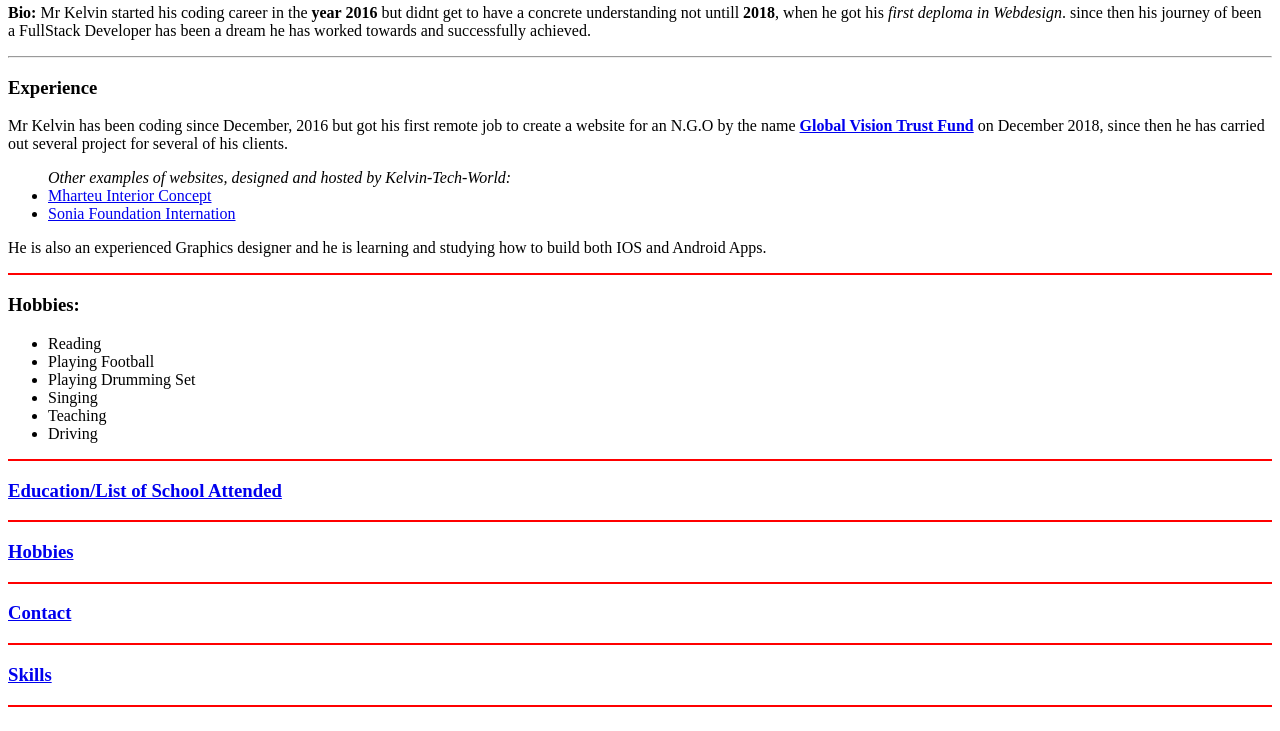
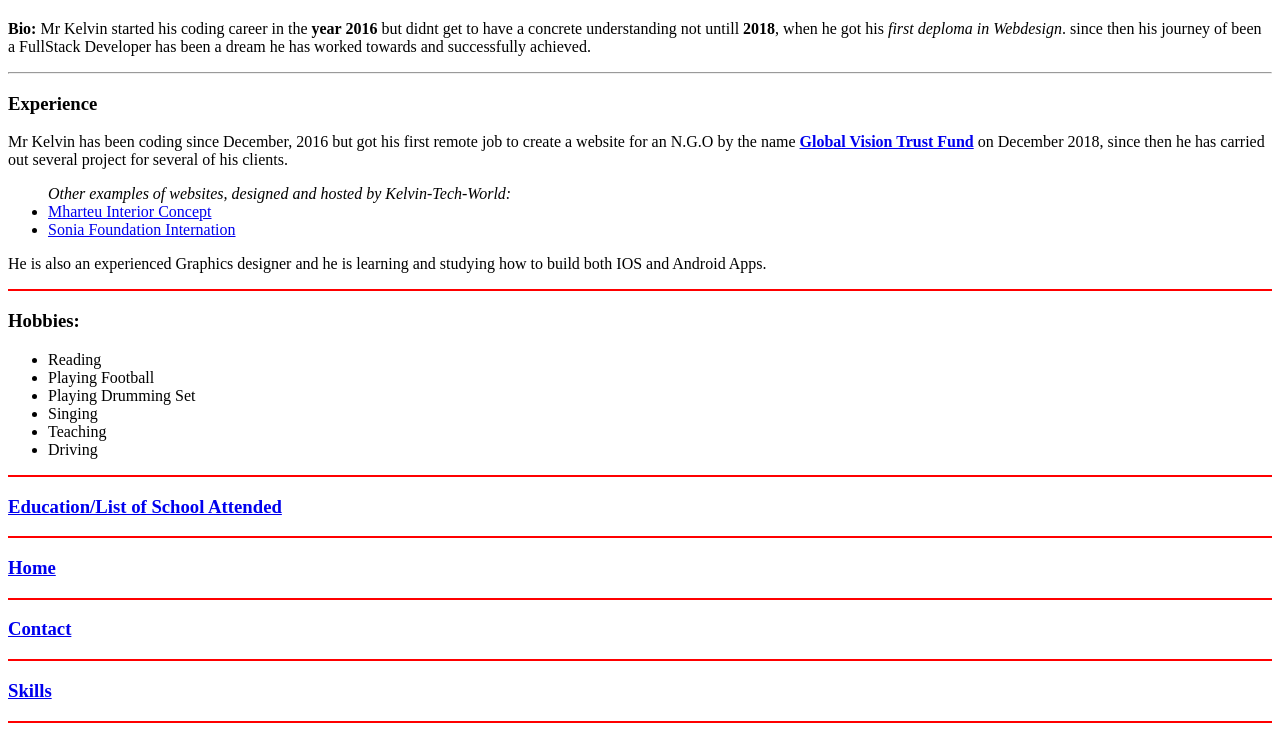
Before and after one commit to Kel2020/cv, a plain HTML site: page hobby.html in a window 1280 px wide. Shown: the part 314-1045 px from the top of the page. Drawn offline with Linux system fonts and the light colour scheme.

Commit message:
Update hobby.html

```diff
--- a/hobby.html
+++ b/hobby.html
@@ -7,7 +7,7 @@
   <body>
     <table>
       <tr>
-        <td><a href="https://www.facebook.com/jackdickson4love"><img src="profilepix.png" alt="Image of Abumere Kelvin Oziegbe"width="300" height="300"></a>
+        <td><a href="index.html"><img src="profilepix.png" alt="Image of Abumere Kelvin Oziegbe"width="300" height="300"></a>
         </td>
         <td>
             <h1>Abumere Kelvin Oziegbe</h1>
@@ -18,6 +18,7 @@
         </td>
       </tr>
     </table>
+      <p>
         <strong>Bio:</strong> Mr Kelvin started his coding career in the <strong>year 2016</strong> but didnt get to have a concrete
         understanding not untill <strong>2018</strong>, when he got his <em>first deploma in Webdesign</em>.
         since then his journey of been a FullStack Developer has been a dream he has worked towards and successfully achieved.
@@ -49,7 +50,7 @@
         <hr color="red">
       <a href="academic_qualification.html"><h3>Education/List of School Attended</h3></a>
       <hr color="red">
-      <a href="hobby.html"><h3>Hobbies</h3></a>
+      <a href="index.html"><h3>Home</h3></a>
       <hr color="red">
       <a href="contact.html"><h3>Contact</h3></a>
       <hr color="red">
```
